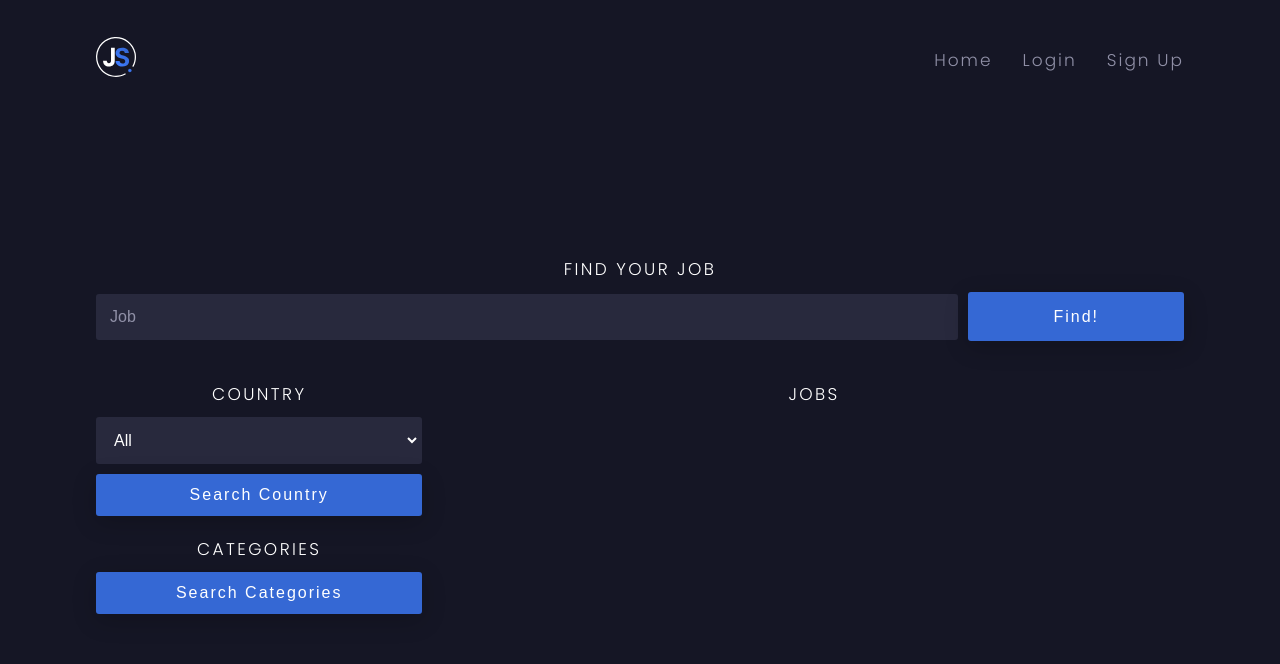
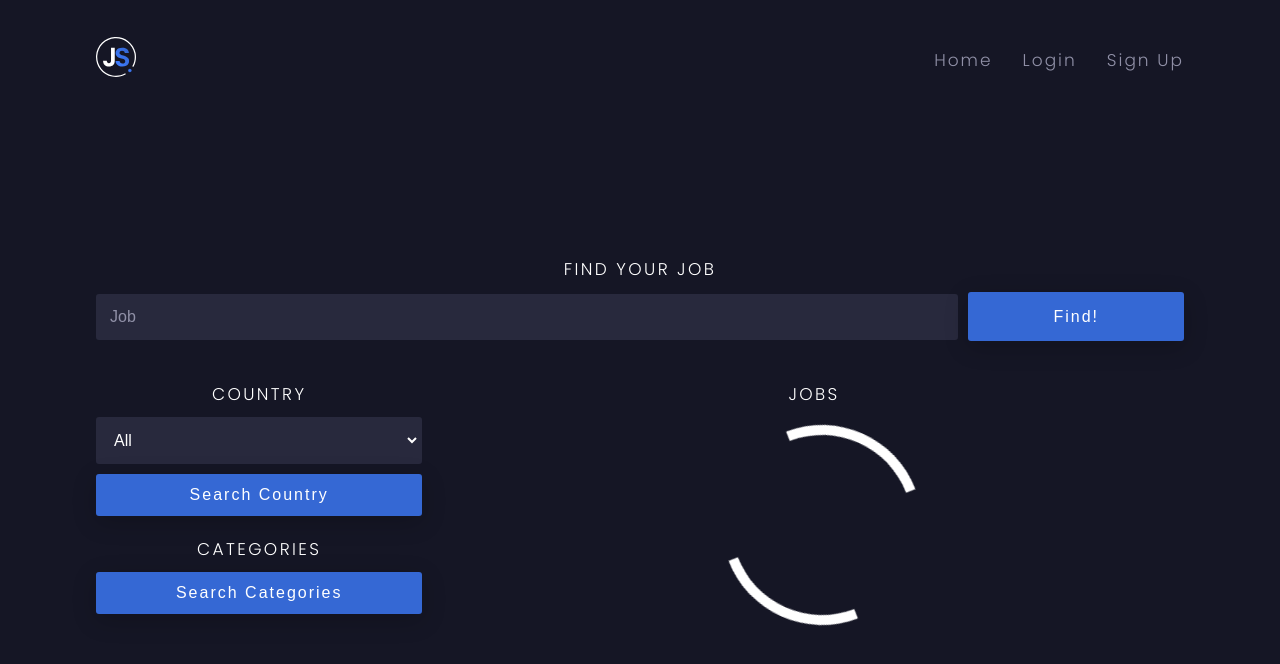
Before and after one commit to JorgeAVargasC/tzuzulcodebootcamp-frontend-react-project, a React (Create React App) app: page /jobs in a window 1280 px wide. Shown: the top 664 px of the page. Built offline with nearby package versions, Linux system fonts and the light colour scheme.

Commit message:
Loader for Jobs

```diff
--- a/src/index.css
+++ b/src/index.css
@@ -773,7 +773,7 @@ nav {
 	padding: 2rem 1rem 1rem 1rem;
 }
 
-.job-first-section{
+.job-first-section {
 	width: 100%;
 	display: flex;
 	align-items: center;
@@ -1004,9 +1004,54 @@ nav {
 	display: none !important;
 }
 
+.login-signup-container {
+	width: 100%;
+}
+
+/* Loaders */
+
+.loader{
+	width: 100%;
+	display: flex;
+	justify-content: center;
+}
+
+.lds-dual-ring {
+	display: inline-block;
+	width: 20rem;
+	height: 20rem;
+}
+.lds-dual-ring:after {
+	content: " ";
+	display: block;
+	width: 100%;
+	height: 100%;
+	margin: 8px;
+	border-radius: 50%;
+	border: 1rem solid #fff;
+	border-color: #fff transparent #fff transparent;
+	animation: lds-dual-ring 1.2s linear infinite;
+}
+@keyframes lds-dual-ring {
+	0% {
+		transform: rotate(0deg);
+	}
+	100% {
+		transform: rotate(360deg);
+	}
+}
+
 /* Responsive Desktop */
 
 @media (min-width: 1000px) {
+	.login-signup-container {
+		width: 30%;
+		background-color: var(--dark-2);
+		padding: 3rem 2rem 2rem 2rem;
+		border-radius: 1rem;
+		border: 1px var(--dark-3) solid;
+	}
+
 	.card {
 		width: 50%;
 		padding: 2.5rem 3rem;
@@ -1140,11 +1185,11 @@ nav {
 		flex-direction: row;
 	}
 
-	.job-container .job-first-section{
+	.job-container .job-first-section {
 		min-width: 60%;
 	}
 
-	.job-container .job-buttons{
-		width: 15%
+	.job-container .job-buttons {
+		width: 15%;
 	}
 }
--- a/src/pages/Jobs.jsx
+++ b/src/pages/Jobs.jsx
@@ -201,10 +201,13 @@ export default function Jobs() {
 
 					<div className="item-container">
 						<h4 className="title-find">Jobs</h4>
-						{jobs.map((job) => {
+
+						{
+						jobs.length === 0 ? <div className="loader"><div class="lds-dual-ring"></div></div> :
+
+						jobs.map((job) => {
 							return (
-								// console.clear(),
-								// console.log(job),
+
 								<div key={job._id} className="job-container">
 
 									<div className="job-first-section">
--- a/src/pages/Login.jsx
+++ b/src/pages/Login.jsx
@@ -6,16 +6,12 @@ import { NavLink } from "react-router-dom";
 import Navbar from "../components/Navbar";
 import Logo from "../assets/svg/logo.svg";
 import Swal from "sweetalert2";
-import withReactContent from 'sweetalert2-react-content'
-
+import withReactContent from "sweetalert2-react-content";
 
 export default function Login() {
-
-	const MySwal = withReactContent(Swal)
+	const MySwal = withReactContent(Swal);
 
 	const { setAuth } = useContext(authContext);
-
-
 
 	const navigate = useNavigate();
 
@@ -50,14 +46,14 @@ export default function Login() {
 			.catch((err) => {
 				console.log(err);
 			});
-	}
+	};
 
 	return (
 		<>
 			<Navbar />
 			<div className="container">
+				<div className="login-signup-container">
 					<form onSubmit={login}>
-
 						<img className="logo2" src={Logo} alt="job search logo" />
 						<h4 className="subtitle">Login</h4>
 
@@ -95,6 +91,7 @@ export default function Login() {
 						</div>
 					</form>
 				</div>
+			</div>
 		</>
 	);
 }
--- a/src/pages/MyApplications.jsx
+++ b/src/pages/MyApplications.jsx
@@ -1,9 +1,12 @@
 import React, { useEffect, useState } from "react";
-import { postWithToken, putWithToken } from "../api";
+import { postWithToken, putWithToken, getWithToken } from "../api";
 import Navbar from "../components/Navbar";
+import {IoLocation, IoPerson} from "react-icons/io5";
 
 export default function MyApplications() {
 	const [applications, setApplications] = useState([]);
+	const [oneJob, setOneJob] = useState();
+	const [modalJob, setModalJob] = useState(false);
 
 	useEffect(() => {
 		postWithToken("/api/jobs/me", {
@@ -17,6 +20,18 @@ export default function MyApplications() {
 				console.log(err);
 			});
 	}, []);
+
+	const viewJob = (id) => {
+		const token = localStorage.getItem("token");
+		getWithToken("/api/jobs/" + id, { token })
+			.then(({ data }) => {
+				setOneJob(data);
+				setModalJob(true);
+			})
+			.catch((err) => {
+				console.log(err);
+			});
+	};
 
 	const unApplyJob = (id) => {
 		const token = localStorage.getItem("token");
@@ -35,24 +50,76 @@ export default function MyApplications() {
 	return (
 		<>
 			<Navbar />
+
+			{modalJob && (
+				<div className="modal">
+					<h2>{oneJob.title}</h2>
+					<button className="btn" onClick={() => setModalJob(false)}>
+						<span>Close</span>
+					</button>
+				</div>
+			)}
+
 			<div className="container">
 				<h4>My Applications</h4>
 				{
                     applications.length > 0 ?
-                        applications.map((application) => {
+                        applications.map((job) => {
                             return (
-                                <div className="job-container">
-                                    <div className="job-title">
-                                        <h3>{application.title}</h3>
-                                        <p>{application.salary}</p>
-                                    </div>
-                                    {/* <button onClick={() => viewJob(application._id)} className="btn">
-                                        <span>Ver</span>
-                                    </button> */}
-                                    <button className="btn" onClick={() => unApplyJob(application._id)}>
-                                        <span>Unapply</span>
-                                    </button>
-                                </div>
+
+								<div key={job._id} className="job-container">
+
+									<div className="job-first-section">
+										<div className="job-title">
+											<h3>{job.title}</h3>
+										</div>
+										<div className="job-location">
+											<IoLocation/>
+											<p>{`${job.location.country}, ${job.location.province}${job.location.city ? ", "+job.location.city : ""}`}</p>
+										</div>
+
+										<div className="job-salary">
+											<p className="symbol">$</p>
+											<p>{`${job.salary}`}</p>
+										</div>
+
+										<div className="job-applicants">
+											<IoPerson/>
+											<p>{job.applicants.length}</p>
+										</div>
+
+
+									</div>
+
+									<div className="job-categories">
+										{job.category.map((category) => {
+											return <p className={`tags tag-${category.replace(/ /g, "")}`} key={category}>{category}</p>;
+										})}
+									</div>
+
+
+									<div className="job-buttons">
+										<button onClick={() => viewJob(job._id)} className="btn-secondary">
+											<span>View</span>
+										</button>
+										<button className="btn" onClick={() => unApplyJob(job._id)}>
+											<span>Unapply</span>
+										</button>
+									</div>
+
+								</div>
+                                // <div className="job-container">
+                                //     <div className="job-title">
+                                //         <h3>{application.title}</h3>
+                                //         <p>{application.salary}</p>
+                                //     </div>
+                                //     {/* <button onClick={() => viewJob(application._id)} className="btn">
+                                //         <span>Ver</span>
+                                //     </button> */}
+                                //     <button className="btn" onClick={() => unApplyJob(application._id)}>
+                                //         <span>Unapply</span>
+                                //     </button>
+                                // </div>
                             );
                         })
                     : <h2>You have not yet applied for any job offer</h2>
--- a/src/pages/SignUp.jsx
+++ b/src/pages/SignUp.jsx
@@ -63,6 +63,7 @@ export default function SignUp() {
 			<Navbar />
 
 			<div className="container">
+				<div className="login-signup-container">
 					<form onSubmit={signup}>
 						<img className="logo2" src={Logo} alt="job-search-logo" />
 						<h4 className="subtitle">Sign Up</h4>
@@ -119,6 +120,7 @@ export default function SignUp() {
 						</div>
 					</form>
 				</div>
+			</div>
 		</>
 	);
 }
```
Lines whose indentation alone changed are shown as unchanged.
